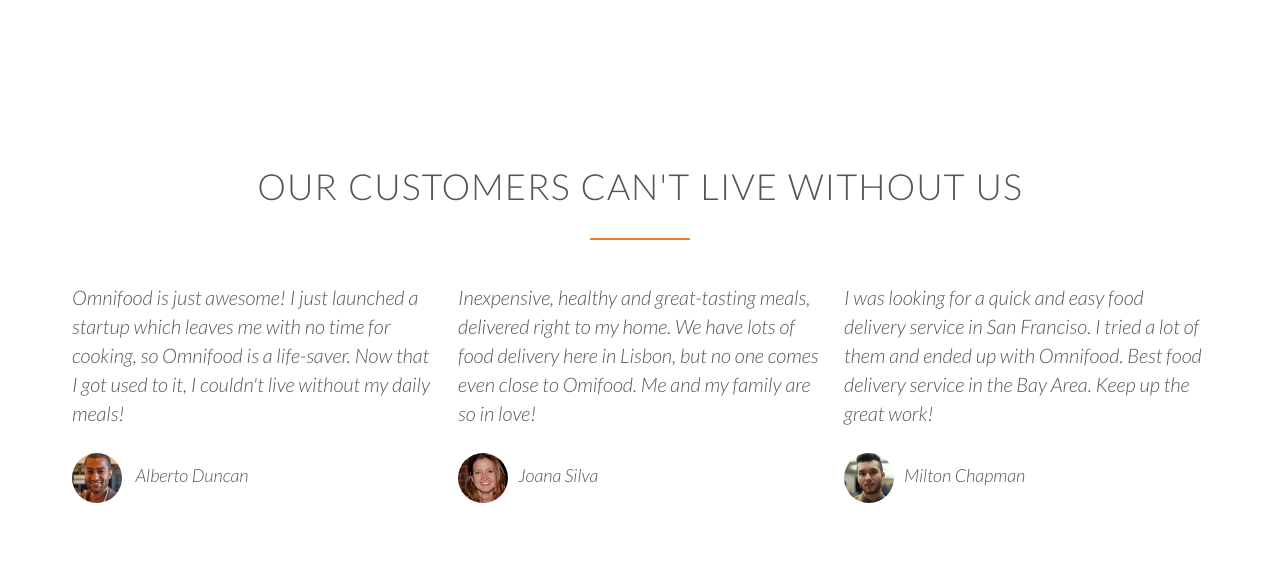
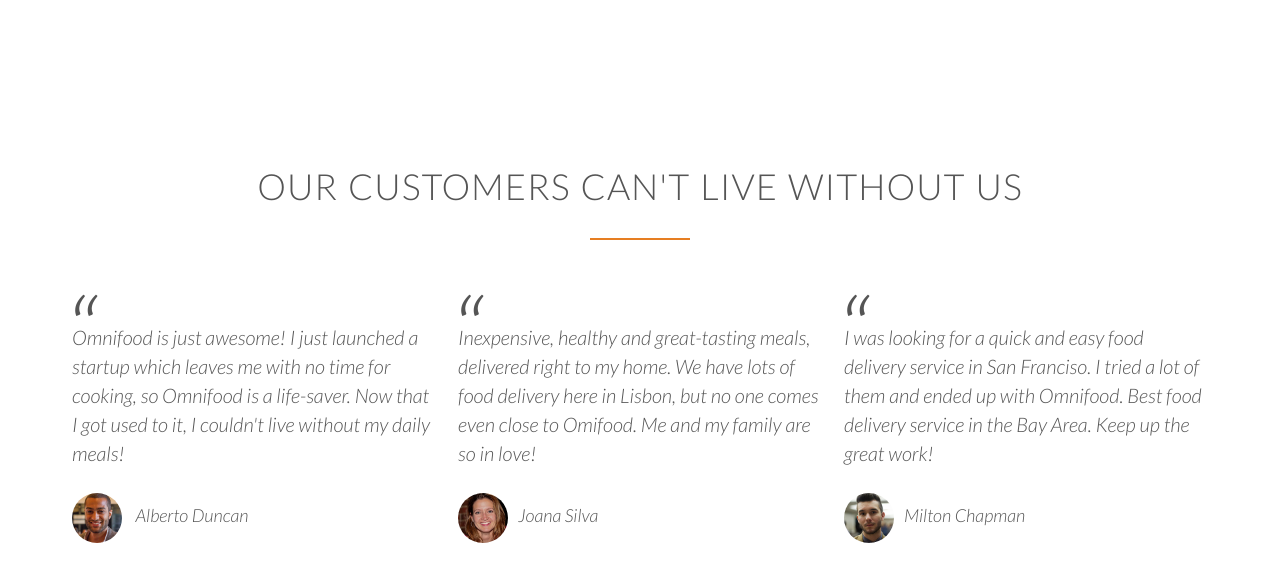
Before and after one commit to Geoelycom/Omnifoood-restuarant, a plain HTML site: page index.html in a window 1280 px wide. Shown: the part 3259-3841 px from the top of the page. Drawn offline with Linux system fonts and the light colour scheme; files whose address does not match are found by name.

Commit message:
finishing style to customer reviews section

```diff
--- a/resources /css/style.css
+++ b/resources /css/style.css
@@ -353,6 +353,17 @@ blockquote {
     padding: 2px;
     font-style: italic;
     line-height: 145%;
+    position: relative;
+    margin-top: 40px;
+}
+
+blockquote:before {
+    content: "\201C";
+    font-size: 500%;
+    display: block;
+    position: absolute;
+    top: -5px;
+    left: -5px;
 }
 
 cite {
```
